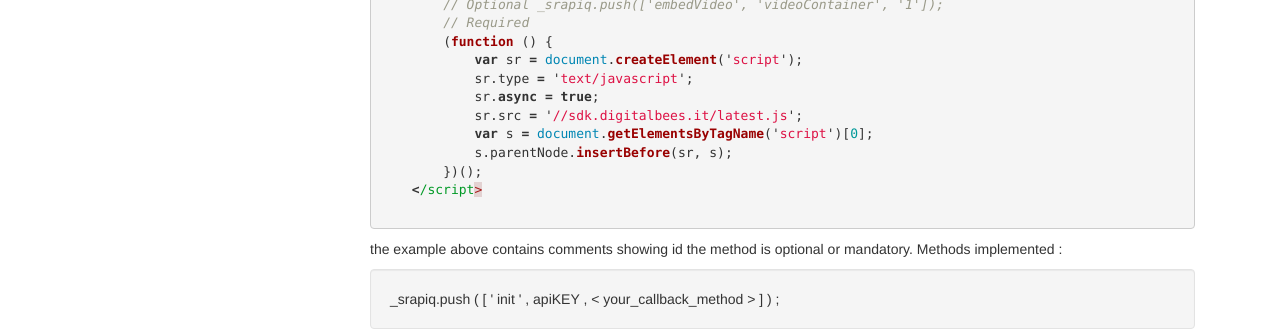
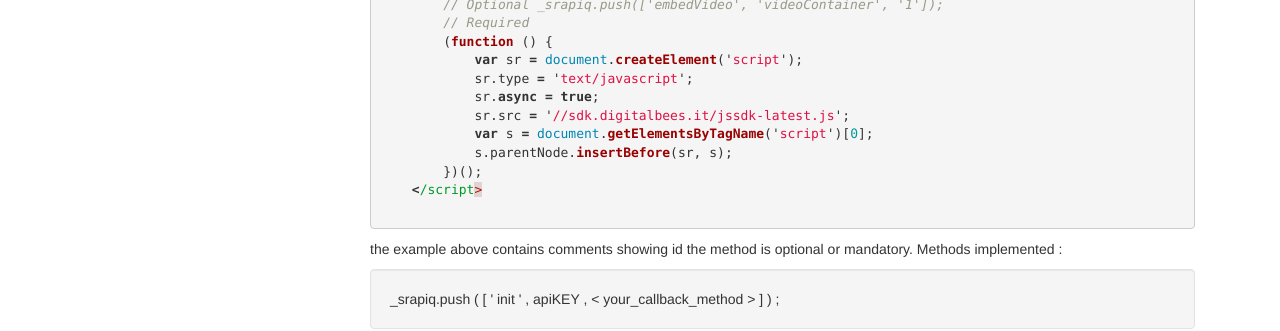
Before and after one commit to DigitalBees/digitalbees.github.io, a Jekyll site: the page built from client-server.html, in a window 1280 px wide and 1339 px high. Shown: the part 940-1271 px from the top of the window. Built offline with Jekyll 4.4.1, drawn with Linux system fonts in a browser that asks for light colours.

Commit message:
add new version BF

```diff
--- a/client-server.html
+++ b/client-server.html
@@ -57,7 +57,7 @@
             var sr = document.createElement('script');
             sr.type = 'text/javascript';
             sr.async = true;
-            sr.src = '//sdk.digitalbees.it/latest.js';
+            sr.src = '//sdk.digitalbees.it/jssdk-latest.js';
             var s = document.getElementsByTagName('script')[0];
             s.parentNode.insertBefore(sr, s);
         })();
--- a/index.html
+++ b/index.html
@@ -10,7 +10,7 @@
     </div>
     <div class="row-fluid header">
         <div class="span12 text-center">
-            <h2><a href="/api.html" target="_self">Read</a> documentation or <a href="/data/api_digital_bees_v1.1.pdf" class="btn btn-large btn-default">Download PDF</a></h2>
+            <h2><a href="/api.html" target="_self">Read</a> documentation or <a href="/data/api_digital_bees_v1.2.pdf" class="btn btn-large btn-default">Download PDF</a></h2>
         </div>
     </div>
 </div>
```
Also changed, not shown: 1 other file.
